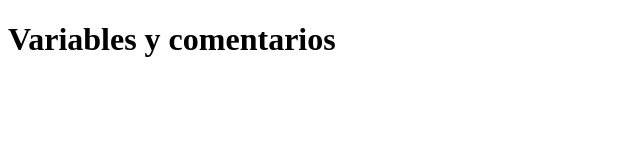
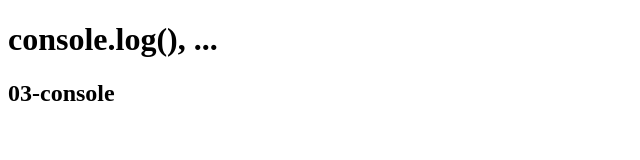
Before and after one commit to JC-ForoxInnovacion/CursoJS-2025, a plain HTML site: page 03-console/index.html in a window 1280 px wide. Shown: the whole page, without its empty margins (0-640 px from the left). Drawn offline with Linux system fonts and the light colour scheme.

Commit message:
Update and fix 03-console

```diff
--- a/03-console/index.html
+++ b/03-console/index.html
@@ -3,11 +3,12 @@
 <head>
   <meta charset="UTF-8">
   <meta name="viewport" content="width=device-width, initial-scale=1.0">
-  <title>Console log</title>
+  <title>CursoJS</title>
 </head>
 <body>
 
-  <h1>Variables y comentarios</h1>
+  <h1>console.log(), ...</h1>
+  <h2>03-console</h2>
 
   <script src="app.js"></script>
 
```
